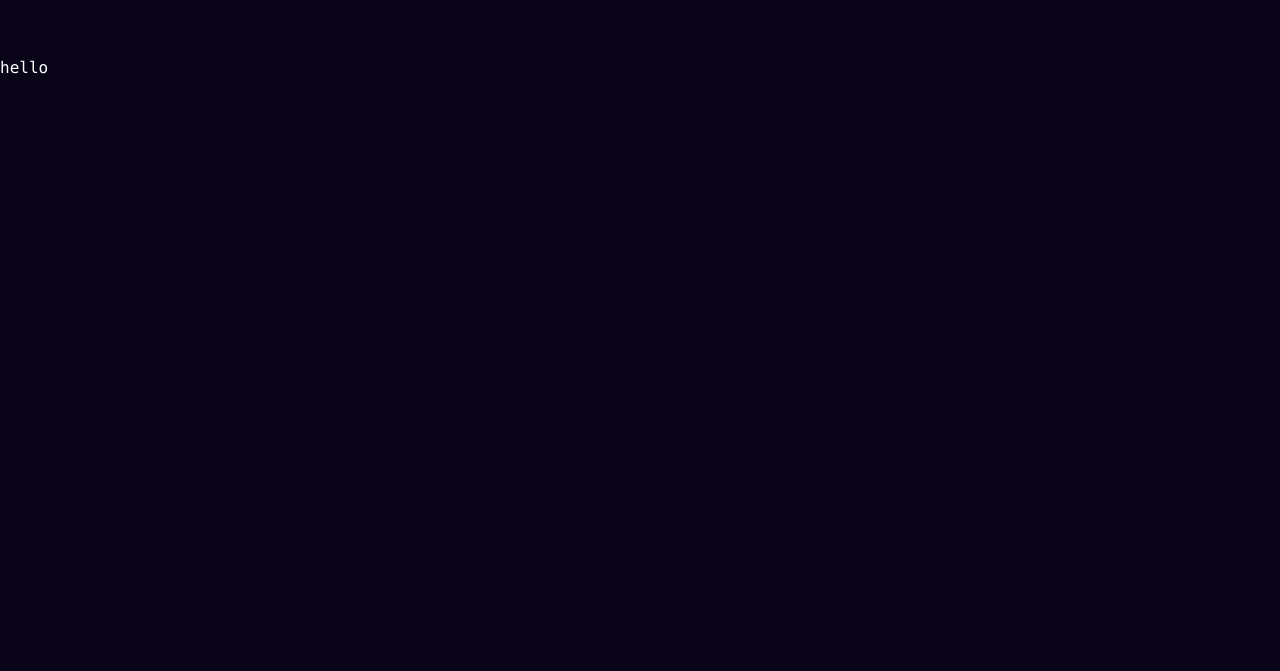
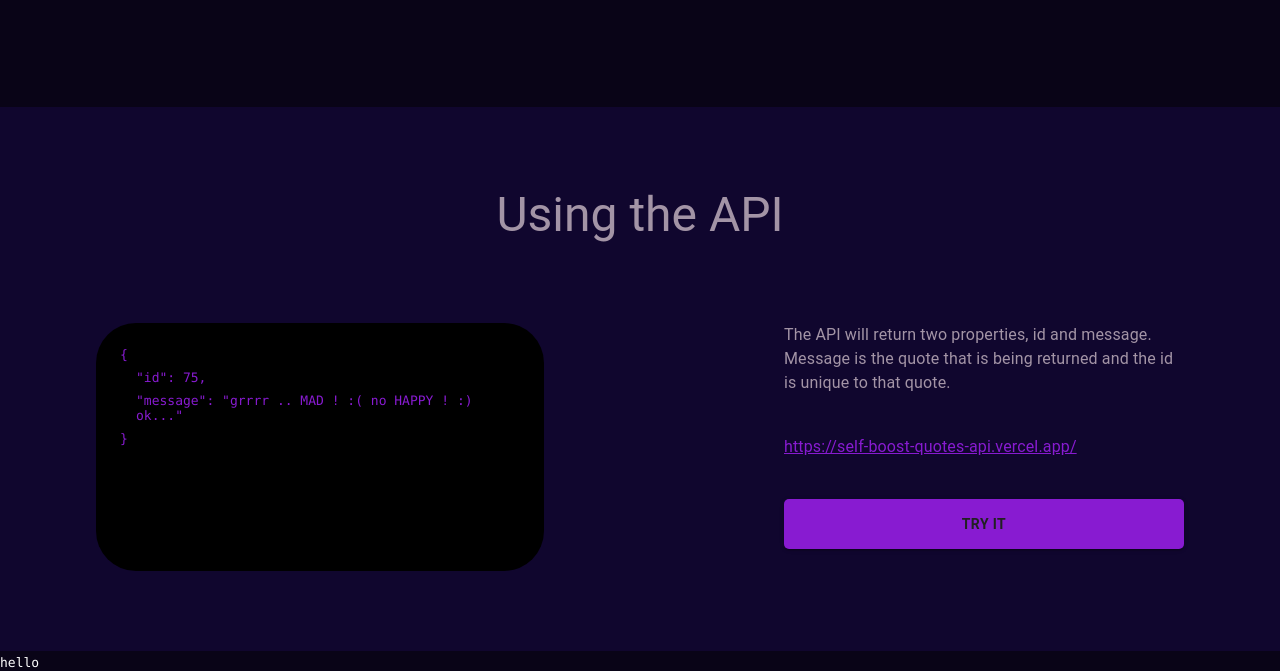
Before and after one commit to Sniperplank/Self-boost-quotes-frontend, a React (Create React App) app: page / in a window 1280 px wide. Shown: the part 857-1528 px from the top of the page. Before the commit the page ends 934 px from the top, so only its background shows below. Built offline with nearby package versions, Linux system fonts and the light colour scheme; no server answers; the HTML template or start-up script is replaced by a standard one.

Commit message:
using the api +

```diff
--- a/src/App.js
+++ b/src/App.js
@@ -1,4 +1,5 @@
 import { ThemeProvider } from '@mui/material';
+import Api from './components/Api';
 import GenerateQuote from './components/GenerateQuote';
 import NavBar from './components/NavBar';
 import { darkTheme } from './darkTheme';
@@ -10,9 +11,10 @@ function App() {
   return (
     <ThemeProvider theme={darkTheme}>
       <div className="App">
-          <NavBar />
-          <GenerateQuote />
-          <code>hello</code>
+        <NavBar />
+        <GenerateQuote />
+        <Api />
+        <code>hello</code>
       </div>
     </ThemeProvider>
   );
--- /dev/null
+++ b/src/components/Api.js
@@ -0,0 +1,35 @@
+import { Box, Stack, Typography } from '@mui/material'
+import React from 'react'
+import { StyledButton } from '../styledComponents/StyledButton'
+
+const Api = () => {
+    const openInNewTab = (url) => {
+        const newWindow = window.open(url, '_blank', 'noopener,noreferrer')
+        if (newWindow) newWindow.opener = null
+    }
+
+    return (
+        <Stack spacing={10} sx={{ display: 'flex', justifyContent: 'center', alignItems: 'center', padding: 10, backgroundColor: '#10062e' }}>
+            <Typography variant='h3' color='#a394a6'>Using the API</Typography>
+            <Stack spacing={30} direction='row'>
+                <Box sx={{ backgroundColor: 'black', width: 400, height: 200, borderRadius: 10, borderWidth: 2, borderColor: 'white', padding: 3 }}>
+                    <Stack spacing={1} sx={{ color: '#881bd1' }}>
+                        <code>{"{"}</code>
+                        <Stack spacing={1} sx={{ paddingLeft: 2 }}>
+                            <code>"id": 75,</code>
+                            <code>"message": "grrrr .. MAD ! :( no HAPPY ! :) ok..."</code>
+                        </Stack>
+                        <code>{"}"}</code>
+                    </Stack>
+                </Box>
+                <Stack spacing={5}>
+                    <Typography variant='body1' color='#a394a6' maxWidth={400}>The API will return two properties, id and message. Message is the quote that is being returned and the id is unique to that quote.</Typography>
+                    <Typography variant='body1' color='primary' sx={{ textDecoration: 'underline' }}>https://self-boost-quotes-api.vercel.app/</Typography>
+                    <StyledButton onClick={() => openInNewTab('https://self-boost-quotes-api.vercel.app/')} variant='contained' color='primary'>Try it</StyledButton>
+                </Stack>
+            </Stack>
+        </Stack>
+    )
+}
+
+export default Api
--- a/src/components/GenerateQuote.js
+++ b/src/components/GenerateQuote.js
@@ -22,7 +22,7 @@ const GenerateQuote = () => {
     }, [refresh])
 
     return (
-        <Stack spacing={10} height={500} sx={{ display: 'flex', justifyContent: 'center', alignItems: 'center', padding: 20 }}>
+        <Stack spacing={10} height={550} sx={{ display: 'flex', justifyContent: 'center', alignItems: 'center', padding: 20 }}>
             {
                 loading ? <CircularProgress size={50} color='primary' />
                     : <Typography variant='h3' color='#a394a6' textAlign='center'>{quote}</Typography>
--- a/src/index.css
+++ b/src/index.css
@@ -11,4 +11,5 @@ body {
 code {
   font-family: source-code-pro, Menlo, Monaco, Consolas, 'Courier New',
     monospace;
+  font-size: small;
 }
```
